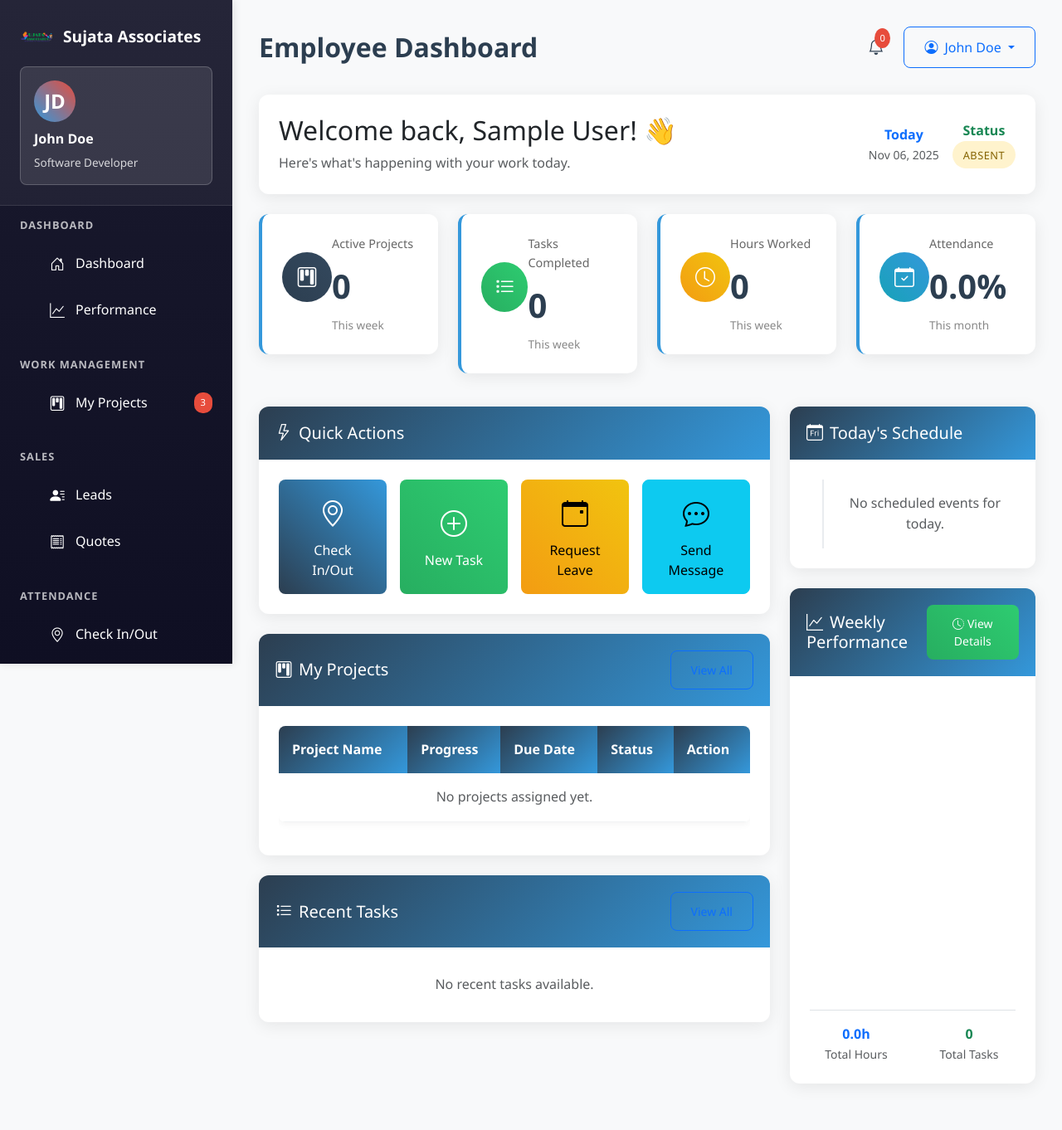
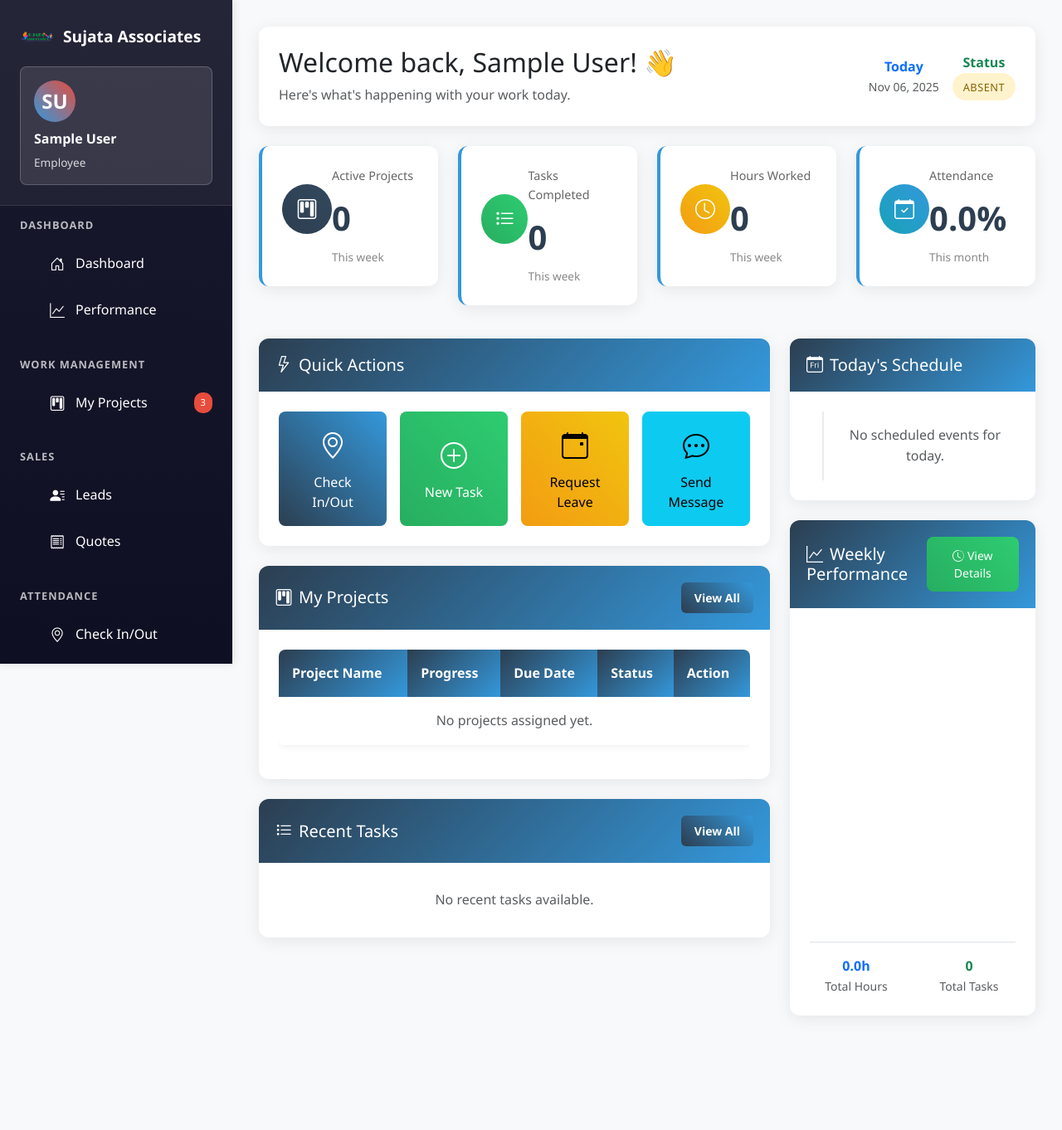
Before and after one commit to ajayroll1/crm, a Django app: page /employee/ in a window 1280 px wide. Shown: the whole page at 83% size. After the commit the page ends 1195 px from the top, so only its background shows below. Run offline with Django 5.2, Linux system fonts and the light colour scheme; the visitor is signed in with stand-in values (Sample User, id 1); data that the repository does not hold is empty; a map, chart or similar area stays blank; parts of the project's set-up code (start-up, migrations or seed data) failed here and were passed over.

Commit message:
updated the dashbbaord

```diff
--- a/myapp/templates/employee/base.html
+++ b/myapp/templates/employee/base.html
@@ -739,7 +739,7 @@
 
       <!-- Desktop Header -->
       <div class="dashboard-header d-none d-md-flex">
-        <h1>{% block page_title %}Employee Portal{% endblock %}</h1>
+        {% block page_title %}<h1>Employee Portal</h1>{% endblock %}
         <div class="header-actions">
           <div class="dropdown">
             <button class="notification-btn dropdown-toggle" type="button" id="desktopNotificationDropdown" data-bs-toggle="dropdown" aria-expanded="false" title="Notifications">
@@ -756,7 +756,7 @@
           </div>
           <div class="dropdown">
             <button class="btn btn-outline-primary dropdown-toggle" type="button" data-bs-toggle="dropdown">
-              <i class="bi bi-person-circle me-2"></i>John Doe
+              <i class="bi bi-person-circle me-2"></i>{{ employee_first_name|default:"Guest" }}
             </button>
             <ul class="dropdown-menu">
               <li><a class="dropdown-item" href="#"><i class="bi bi-person me-2"></i>Profile</a></li>
@@ -817,20 +817,59 @@
 
           link.addEventListener('click', function(e) {
             // Only handle sidebar closing on mobile devices
-            // Don't interfere with normal page navigation on desktop
+            // On desktop, sidebar should stay open and navigation should happen normally
             if (window.innerWidth <= 768 && hamburgerBtn && sidebar && sidebarOverlay) {
-              // Close sidebar immediately on mobile for better UX
-              // Use requestAnimationFrame for smooth transition
-              requestAnimationFrame(function() {
-                sidebar.classList.remove('open');
-                sidebarOverlay.classList.remove('active');
-                hamburgerBtn.classList.remove('active');
-              });
+              // Close sidebar on mobile for better UX after navigation starts
+              // Use setTimeout to allow navigation to proceed first
+              setTimeout(function() {
+                if (sidebar && sidebarOverlay && hamburgerBtn) {
+                  sidebar.classList.remove('open');
+                  sidebarOverlay.classList.remove('active');
+                  hamburgerBtn.classList.remove('active');
+                }
+              }, 150); // Small delay to allow navigation to start
             }
-            // Allow normal navigation - page will reload naturally
-            // Don't prevent default or stop propagation - let navigation happen normally
+            // On desktop: let navigation happen naturally, sidebar stays open
+            // Don't prevent default or stop propagation - allow normal link behavior
+          });
+        });
+
+        // Prevent sidebar from refreshing on desktop
+        // Stop event propagation on sidebar navigation area to prevent unwanted refresh
+        const sidebarNav = document.querySelector('.sidebar-nav');
+        if (sidebarNav) {
+          sidebarNav.addEventListener('click', function(e) {
+            // Only prevent unwanted refresh on desktop
+            if (window.innerWidth > 768) {
+              // If clicking on a link, let it navigate normally
+              // Just ensure sidebar doesn't refresh
+              const target = e.target;
+              const link = target.closest('.nav-link');
+              if (link && link.href && link.href !== '#') {
+                // It's a navigation link - allow navigation, but prevent sidebar refresh
+                // Don't prevent default - let navigation happen
+                // Just ensure sidebar element doesn't get modified
+                return;
+              }
+            }
           }, { passive: true });
-        });
+        }
+
+        // Prevent sidebar footer from causing refresh
+        const sidebarFooter = document.querySelector('.sidebar-footer');
+        if (sidebarFooter) {
+          sidebarFooter.addEventListener('click', function(e) {
+            // On desktop, prevent sidebar refresh when clicking footer links
+            if (window.innerWidth > 768) {
+              const target = e.target;
+              const link = target.closest('.nav-link');
+              if (link && link.href && link.href !== '#') {
+                // Allow navigation but prevent sidebar refresh
+                return;
+              }
+            }
+          }, { passive: true });
+        }
       }
     });
   </script>
--- a/myapp/templates/employee/dashboard.html
+++ b/myapp/templates/employee/dashboard.html
@@ -2,7 +2,7 @@
 {% load static %}
 
 {% block title %}Employee Dashboard - Sujata Associates{% endblock %}
-{% block page_title %}Employee Dashboard{% endblock %}
+{% block page_title %}<h1 style="display: none;"></h1>{% endblock %}
 {% block mobile_title %}Dashboard{% endblock %}
 {% block notification_count %}{{ notification_count|default:0 }}{% endblock %}
 {% block mobile_notification_count %}{{ notification_count|default:0 }}{% endblock %}
@@ -194,7 +194,7 @@
     <div class="card mb-4">
       <div class="card-header d-flex justify-content-between align-items-center">
         <h5 class="mb-0"><i class="bi bi-kanban me-2"></i>My Projects</h5>
-        <a href="{% url 'employee_projects' %}" class="btn btn-outline-primary btn-sm">View All</a>
+        <a href="{% url 'employee_projects' %}" class="btn btn-primary btn-sm">View All</a>
       </div>
       <div class="card-body">
         <div class="table-responsive">
@@ -297,7 +297,7 @@
     <div class="card">
       <div class="card-header d-flex justify-content-between align-items-center">
         <h5 class="mb-0"><i class="bi bi-list-task me-2"></i>Recent Tasks</h5>
-        <a href="{% url 'employee_projects' %}" class="btn btn-outline-primary btn-sm">View All</a>
+        <a href="{% url 'employee_projects' %}" class="btn btn-primary btn-sm">View All</a>
       </div>
       <div class="card-body">
         <div class="list-group list-group-flush">
@@ -392,6 +392,45 @@
 
 {% block extra_css %}
 <style>
+  /* Hide dashboard header when page_title is empty */
+  .dashboard-header h1:empty {
+    display: none;
+  }
+
+  /* Hide entire header if h1 is empty */
+  .dashboard-header:has(h1:empty) {
+    display: none !important;
+  }
+
+  .dashboard-header {
+    margin-bottom: 0;
+  }
+
+  /* Fallback for browsers without :has() support */
+  @supports not selector(:has(*)) {
+    .dashboard-header:not(:has(h1:not(:empty))) {
+      display: none !important;
+    }
+  }
+
+  /* View All button styling */
+  .btn-primary.btn-sm {
+    background-color: var(--secondary-color);
+    border-color: var(--secondary-color);
+    color: white;
+    font-weight: 600;
+    padding: 0.5rem 1rem;
+    border-radius: 6px;
+    transition: all 0.3s ease;
+  }
+
+  .btn-primary.btn-sm:hover {
+    background-color: var(--primary-color);
+    border-color: var(--primary-color);
+    transform: translateY(-2px);
+    box-shadow: 0 4px 8px rgba(0, 0, 0, 0.15);
+  }
+
   .timeline {
     position: relative;
     padding-left: 30px;
--- a/myapp/templates/employee/sidebar.html
+++ b/myapp/templates/employee/sidebar.html
@@ -10,10 +10,10 @@
     <!-- Employee Info -->
     <div class="employee-info">
       <div class="employee-avatar">
-        JD
+        {{ employee_initials|default:"GU" }}
       </div>
-      <div class="employee-name">John Doe</div>
-      <div class="employee-role">Software Developer</div>
+      <div class="employee-name">{{ employee_name|default:"Guest User" }}</div>
+      <div class="employee-role">{{ employee_designation|default:"Employee" }}</div>
     </div>
   </div>
 
--- a/myapp/views.py
+++ b/myapp/views.py
@@ -1704,6 +1704,7 @@ def project_onboard_update(request, onboard_id):
         return JsonResponse({'success': False, 'error': str(e)}, status=500)
 
 # Employee Portal Views
+@login_required
 def employee_dashboard(request):
     """Employee dashboard view - fetches data from employee tables"""
     from datetime import timedelta
@@ -1713,7 +1714,10 @@ def employee_dashboard(request):
     # Get logged-in user's information
     employee_obj = None
     employee_name = 'Guest User'
+    employee_first_name = 'Guest'
+    employee_initials = 'GU'
     employee_role = 'Employee'
+    employee_designation = 'Employee'
     employee_id = 'N/A'
 
     if request.user.is_authenticated:
@@ -1758,11 +1762,17 @@ def employee_dashboard(request):
         # Set employee info
         if employee_obj:
             employee_name = employee_obj.get_full_name()
+            employee_first_name = employee_obj.first_name or ''
+            employee_initials = employee_obj.get_initials() or 'GU'
             employee_role = employee_obj.designation or 'Employee'
+            employee_designation = employee_obj.designation or 'Employee'
             employee_id = employee_obj.emp_code or 'N/A'
         else:
             employee_name = user_full_name
+            employee_first_name = first_name or user_full_name.split()[0] if user_full_name else 'Guest'
+            employee_initials = (employee_first_name[0] + (last_name[0] if last_name else employee_first_name[0])).upper() if employee_first_name else 'GU'
             employee_role = 'Employee'
+            employee_designation = 'Employee'
 
     # Get current date and time
     now = timezone.now()
@@ -2055,9 +2065,27 @@ def employee_dashboard(request):
     # Convert weekly_performance to JSON for JavaScript
     weekly_performance_json = json.dumps(weekly_performance)
 
+    # Ensure employee details are set
+    if not employee_first_name or employee_first_name == 'Guest':
+        employee_first_name = employee_name.split()[0] if employee_name and employee_name != 'Guest User' else 'Guest'
+    if not employee_initials or employee_initials == 'GU':
+        if employee_name and employee_name != 'Guest User':
+            name_parts = employee_name.split()
+            if len(name_parts) > 0:
+                employee_initials = (name_parts[0][0] + (name_parts[1][0] if len(name_parts) > 1 else name_parts[0][0])).upper()
+            else:
+                employee_initials = 'GU'
+        else:
+            employee_initials = 'GU'
+    if not employee_designation or employee_designation == 'Employee':
+        employee_designation = employee_role
+
     context = {
         'employee_name': employee_name,
+        'employee_first_name': employee_first_name,
+        'employee_initials': employee_initials,
         'employee_role': employee_role,
+        'employee_designation': employee_designation,
         'employee_id': employee_id,
         'current_date': current_date,
         'current_time': current_time,
```
Also changed, not shown: media/messages/images/2025/11/06/ChatGPT_Image_Oct_16_2025_03_28_04_PM.png (added), myapp/templates/dashboard/dashboard.html (indentation only).
